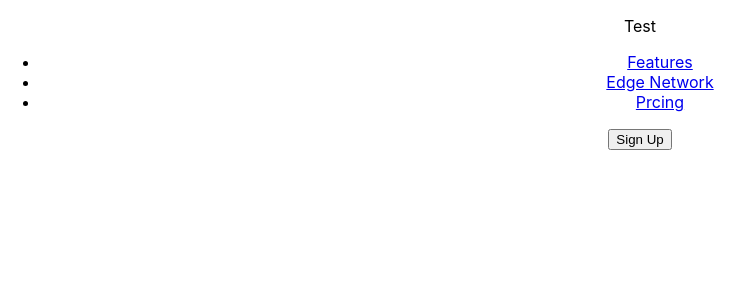
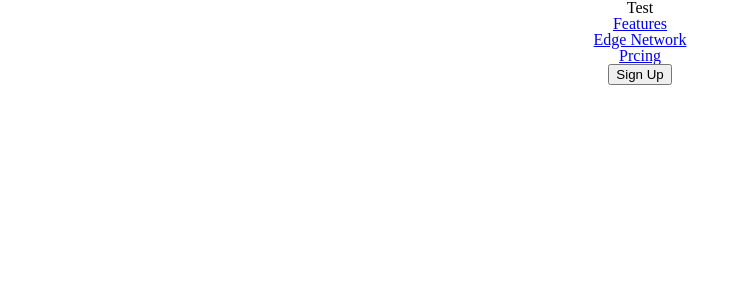
Before and after one commit to maisieo/linney-challenge, a React (Create React App) app: page / in a window 1280 px wide. Shown: the top 300 px of the page, without its empty margins (0-754 px from the left). Built offline with nearby package versions, Linux system fonts and the light colour scheme.

Commit message:
add global styles into index.css

```diff
--- a/src/assets/global.module.css
+++ b/src/assets/global.module.css
@@ -44,9 +44,3 @@
 	border-collapse: collapse;
 	border-spacing: 0;
 }
-
-
-
-.App > * {
-    border: 1px solid red;
-}
--- a/src/components/navbar/navbar.module.css
+++ /dev/null
@@ -1 +0,0 @@
-@import url('../assets/global.module.css');
--- a/src/index.css
+++ b/src/index.css
@@ -1,13 +1 @@
-body {
-  margin: 0;
-  font-family: -apple-system, BlinkMacSystemFont, 'Segoe UI', 'Roboto', 'Oxygen',
-    'Ubuntu', 'Cantarell', 'Fira Sans', 'Droid Sans', 'Helvetica Neue',
-    sans-serif;
-  -webkit-font-smoothing: antialiased;
-  -moz-osx-font-smoothing: grayscale;
-}
-
-code {
-  font-family: source-code-pro, Menlo, Monaco, Consolas, 'Courier New',
-    monospace;
-}
+@import url(assets/global.module.css);
--- a/src/index.js
+++ b/src/index.js
@@ -3,6 +3,7 @@
 import './index.css';
 import App from './App';
 import reportWebVitals from './reportWebVitals';
+
 
 const root = ReactDOM.createRoot(document.getElementById('root'));
 root.render(
```
Also changed, not shown: 1 other file (tests, documents, lock files or other folders).
